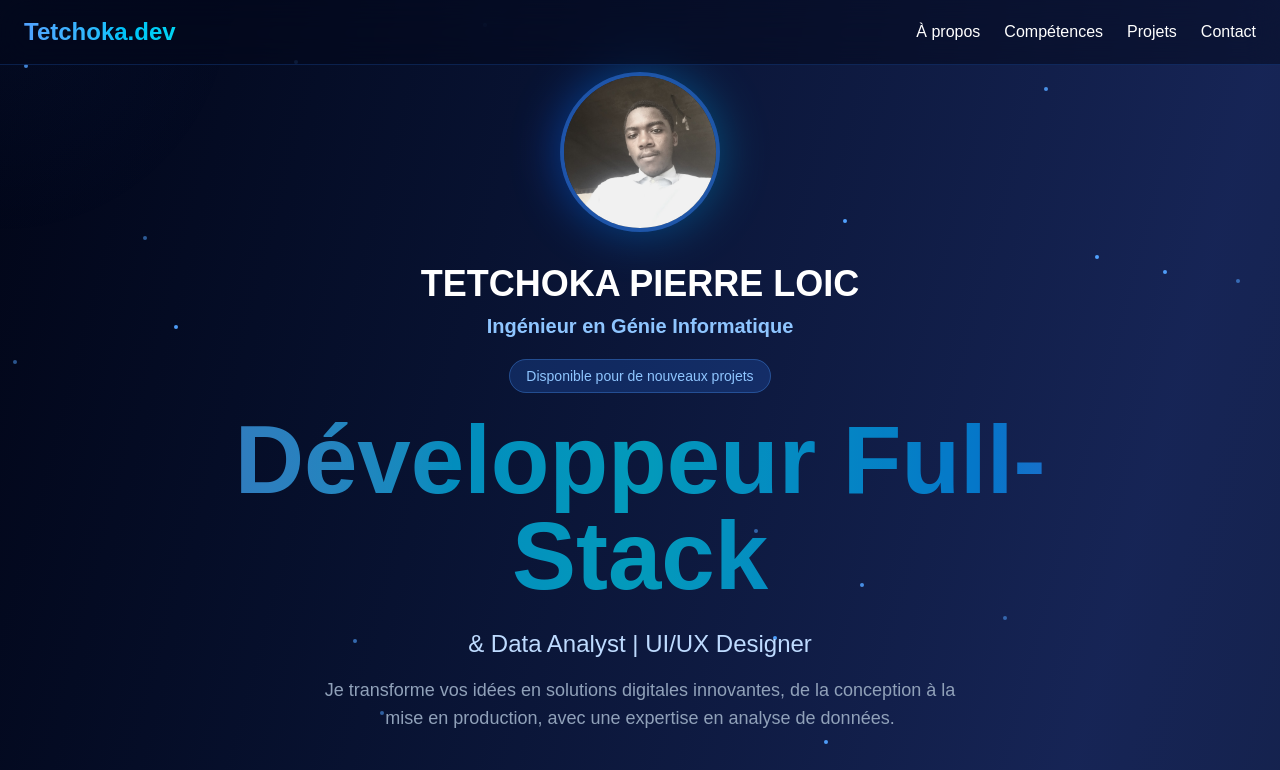
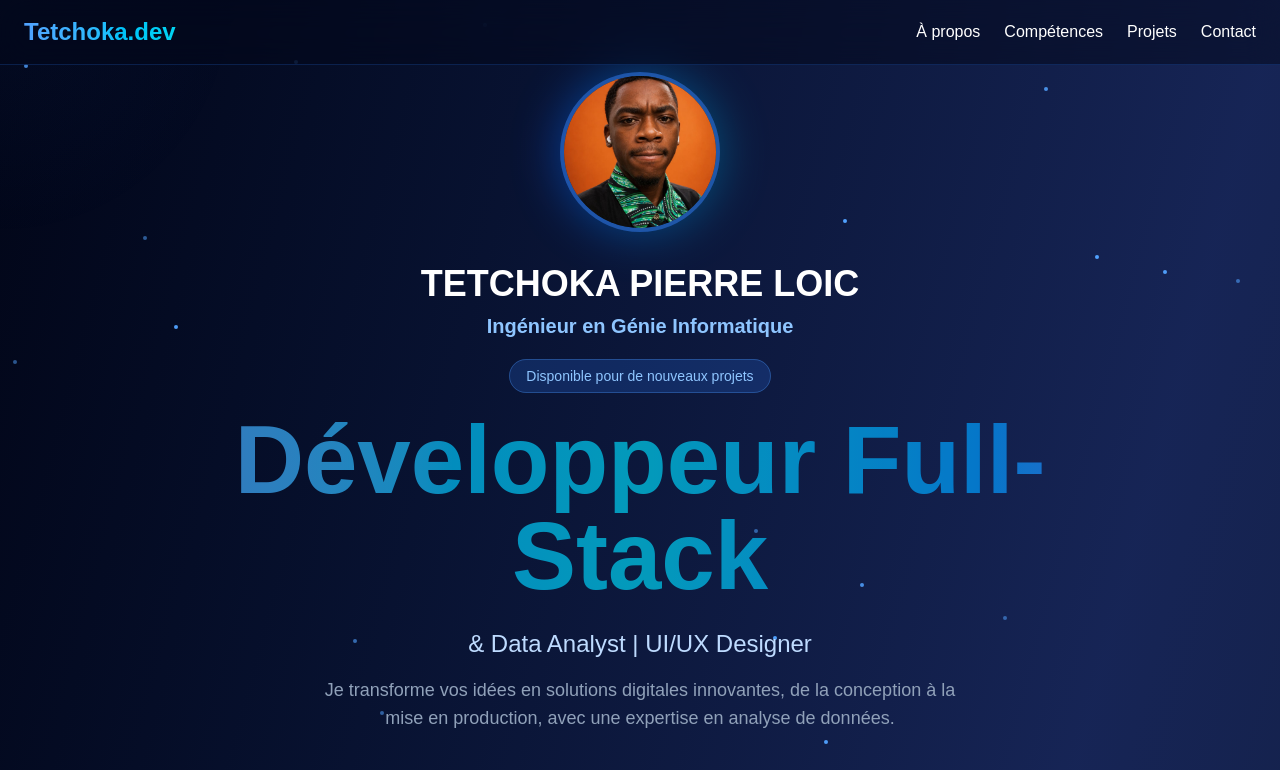
Before and after one commit to TETCHOKA/portfolio, a Next.js app: page / in a window 1280 px wide. Shown: the top 770 px of the page. Built offline with nearby package versions, Linux system fonts and the light colour scheme.

Commit message:
nouvelle version mise a jour

```diff
--- a/app/components/services.tsx
+++ b/app/components/services.tsx
@@ -13,7 +13,7 @@ export default function Portfolio() {
   });
   const Proil = {
     name: "TETCHOKA PIERRE LOIC",
-    url: "/images/profile.jpg"
+    url: "/images/python.jpeg"
   }
   const [activeFilter, setActiveFilter] = useState('Tous');
   const [mobileMenuOpen, setMobileMenuOpen] = useState(false);
@@ -30,7 +30,7 @@ export default function Portfolio() {
   const handleSubmit = (e: { preventDefault: () => void; }) => {
     e.preventDefault();
     console.log('Form submitted:', formData);
-    alert('Traitament!');
+    alert('Traitement!');
     setFormData({ name: '', email: '', subject: '', message: '' });
 
   };
@@ -42,6 +42,8 @@ export default function Portfolio() {
     document.getElementById(sectionId)?.scrollIntoView({ behavior: 'smooth' });
     setMobileMenuOpen(false);
   };
+
+
 
   const skills = [
     {
```
Also changed, not shown: public/images/python.jpeg (added).
